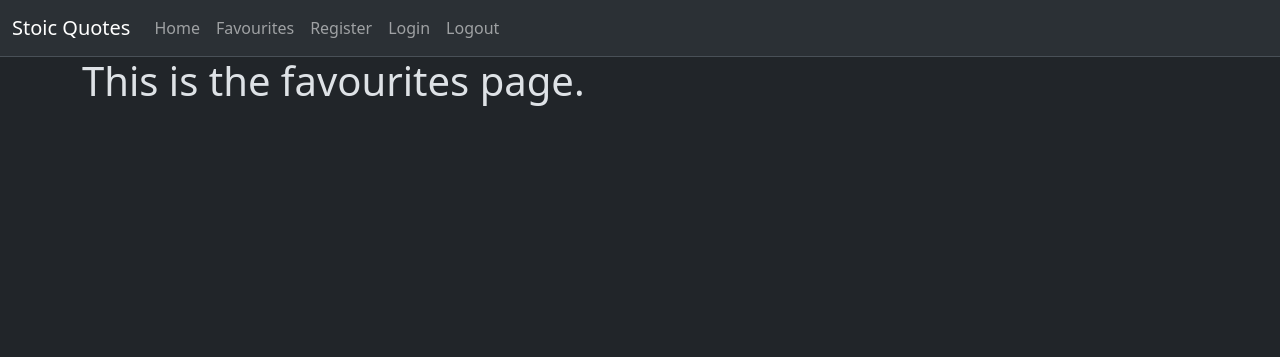
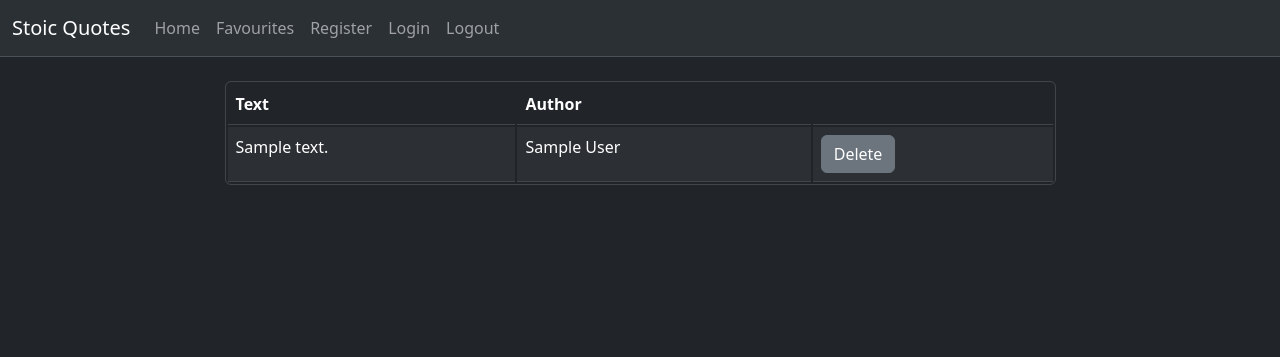
Before and after one commit to Karantos/StoicQuotes-Flask, a Flask app: page /favourites in a window 1280 px wide. Shown: the top 357 px of the page. Run offline with Flask 3, Linux system fonts and the light colour scheme; a user stored in the database is signed in; tables that the repository leaves empty hold one stand-in row (values such as "Sample post").

Commit message:
added favourites, updated index and views

```diff
--- a/website/static/styles.css
+++ b/website/static/styles.css
@@ -3,3 +3,7 @@
     border-radius: 6px;
     border-collapse: separate !important;
 }
+
+form {
+    display: inline-block;
+}
--- a/website/templates/favourites.html
+++ b/website/templates/favourites.html
@@ -3,5 +3,31 @@
 {% block title %}Favourites{% endblock %}
 
 {% block content %}
-<h1>This is the favourites page.</h1>
+<div class="row justify-content-center">
+    <div class="col-sm-9 mt-4">
+        <table class="table table-striped table-hover">
+            <thead>
+                <tr>
+                    <th scope="col">Text</th>
+                    <th scope="col">Author</th>
+                    <th scope="col"></th>
+                </tr>
+            </thead>
+            <tbody class="table-group-divider">
+                {% for quote in quotes %}
+                <tr>
+                    <td>{{ quote.text }} </td>
+                    <td>{{ quote.author }}</td>
+                    <td>
+                        <form action="/favourites" method="post">
+                            <input name="id" type="hidden" value="{{ quote.id }}" />
+                            <button type="submit" class="btn btn-secondary">Delete</button>
+                        </form>
+                    </td>
+                </tr>
+                {% endfor %}
+            </tbody>
+        </table>
+    </div>
+</div>
 {% endblock %}
--- a/website/templates/index.html
+++ b/website/templates/index.html
@@ -9,7 +9,11 @@
             <div class="card-body">
                 <p class="card-title"><b><i>{{ result.text }}</i></b></p>
                 <p class="card-text"><i>{{ result.author }}</i></p>
-                <button type="button" class="btn btn-secondary">Add to favourites</button>
+                <form action="/" method="post">
+                    <input name="text" type="hidden" value="{{ result.text }}" />
+                    <input name="author" type="hidden" value="{{ result.author }}" />
+                    <button type="submit" class="btn btn-secondary">Add to favourites</button>
+                </form>
                 <button type="button" class="btn btn-secondary" id="get-quote">Get another quote</button>
                 <button type="button" class="btn btn-secondary" id="get-quotes">Get more quotes</button>
             </div>
--- a/website/templates/quotes_table.html
+++ b/website/templates/quotes_table.html
@@ -12,7 +12,11 @@
             <td>{{ quote.text }} </td>
             <td>{{ quote.author }}</td>
             <td>
-                <a href="#" class="btn btn-secondary">Add to favourites</a>
+                <form class="inline" action="/" method="post">
+                    <input name="text" type="hidden" value="{{ quote.text }}" />
+                    <input name="author" type="hidden" value="{{ quote.author }}" />
+                    <button type="submit" class="btn btn-secondary">Add to favourites</button>
+                </form>
             </td>
         </tr>
         {% endfor %}
--- a/website/views.py
+++ b/website/views.py
@@ -1,13 +1,27 @@
-from flask import Blueprint, render_template, request, redirect, url_for
+from flask import Blueprint, render_template, request, redirect, url_for, flash
 from flask_login import login_required, current_user
+from sqlalchemy import insert
+from .models import Quote, User
 import urllib.request, json
+from . import db
 
 views = Blueprint('views', __name__)
 
 @views.route('/', methods=['GET', 'POST'])
 def index():
     if request.method == 'POST':
-        pass
+        text = request.form.get("text")
+        author = request.form.get("author")
+        user_id = User.get_id(current_user)
+        if text:
+            quote_insert = Quote(text=text, author=author, user_id=user_id)
+            db.session.add(quote_insert)
+            db.session.commit()
+
+            flash('Quote added to favourites!', category='success')
+            return redirect(url_for('views.index'))
+        else:
+            flash('No quote found.', category='error')
 
     else:
         url = "https://stoic-quotes.com/api/quote"
@@ -19,10 +33,23 @@ def index():
 
         return render_template('index.html', result = dict)
 
-@views.route('/favourites')
+@views.route('/favourites', methods=['GET', 'POST'])
 @login_required
 def favourites():
-    return render_template('favourites.html')
+    if request.method == 'POST':
+        id = request.form.get("id")
+        if id:
+            Quote.query.filter_by(id=id).delete()
+
+            flash('Quote deleted from favourites!', category='success')
+            return redirect(url_for('views.favourites'))
+        else:
+            flash('No quote found.', category='error')
+
+    else:
+        quotes = Quote.query
+
+        return render_template('favourites.html', quotes = quotes)
 
 @views.route('/get_quotes')
 def get_quotes():
```
